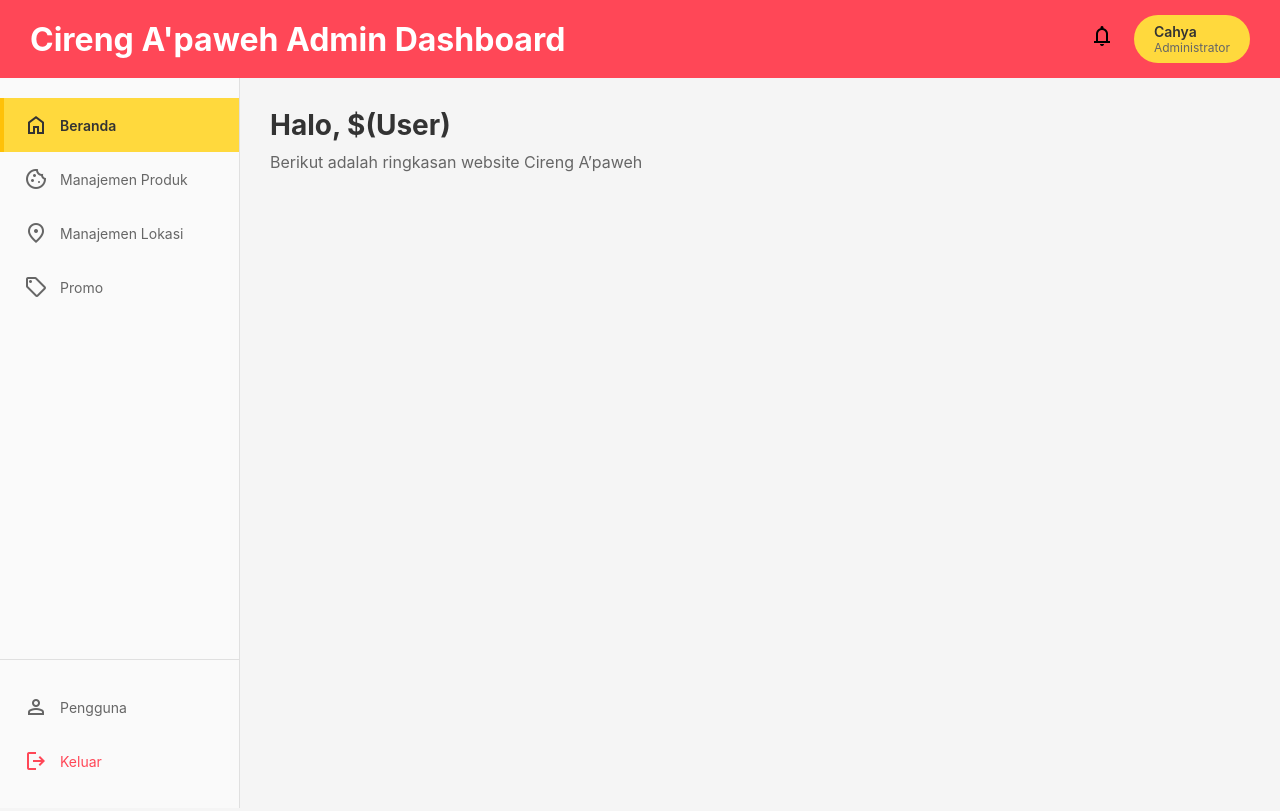
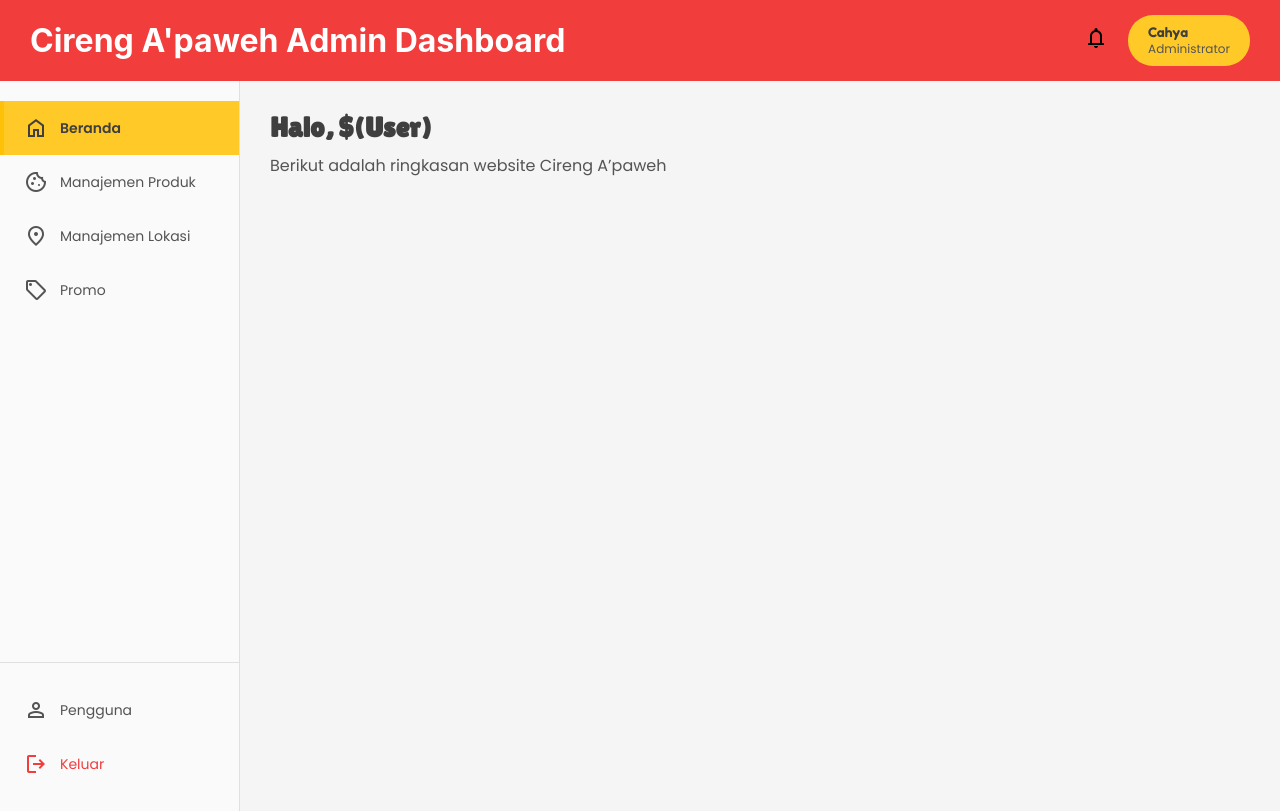
Before and after one commit to Firdiansyahmf/cirengapaweh, a plain HTML site: page html/admin/dashboard.html in a window 1280 px wide. Drawn offline with nearby package versions, Linux system fonts and the light colour scheme.

Commit message:
font family and color

```diff
--- a/css/admin/style.css
+++ b/css/admin/style.css
@@ -6,12 +6,12 @@
 
 body {
     font-family: -apple-system, BlinkMacSystemFont, 'Segoe UI', Roboto, Oxygen, Ubuntu, Cantarell, sans-serif;
-    background-color: #f5f5f5;
+    background-color: #F7FAF9;
 }
 
 /* ====== HEADER ====== */
 .header {
-    background-color: #ff4757;
+    background-color: #F23D3D;
     color: white;
     padding: 15px 30px;
     display: flex;
@@ -25,6 +25,7 @@ body {
 }
 
 .headerTitle {
+    font-family: 'Lilita One', cursive;
     font-size: 24px;
     font-weight: 700;
     letter-spacing: 0.5px;
@@ -55,7 +56,7 @@ body {
 
 /* Profile */
 .profileSection {
-    background-color: #ffd93d;
+    background-color: #FFCA28;
     border-radius: 25px;
     padding: 8px 20px;
     display: flex;
@@ -70,14 +71,16 @@ body {
 }
 
 .profileName {
+    font-family: 'Fredoka', sans-serif;
     font-weight: 600;
-    color: #333;
+    color: #3F3F3F;
     font-size: 14px;
 }
 
 .profileRole {
+    font-family: 'Poppins', sans-serif;
     font-size: 12px;
-    color: #666;
+    color: #545454;
 }
 
 /* ====== CONTAINER ====== */
@@ -116,7 +119,7 @@ body {
     align-items: center;
     gap: 12px;
     padding: 15px 20px;
-    color: #666;
+    color: #545454;
     text-decoration: none;
     transition: all 0.3s ease;
     cursor: pointer;
@@ -125,18 +128,18 @@ body {
 
 .navItem:hover {
     background-color: #f0f0f0;
-    color: #333;
+    color: #3F3F3F;
 }
 
 .navItem.active {
-    background-color: #ffd93d;
-    color: #333;
+    background-color: #FFCA28;
+    color: #3F3F3F;
     border-left-color: #ffc107;
     font-weight: 600;
 }
 
 .navItem.logout {
-    color: #ff4757;
+    color: #F23D3D;
 }
 
 .navItem.logout:hover {
@@ -165,6 +168,7 @@ body {
 }
 
 .navText {
+    font-family: 'Poppins', sans-serif;
     font-size: 14px;
 }
 
@@ -205,14 +209,16 @@ body {
 
 .page h2,
 .pageActive h2 {
-    color: #333;
+    font-family: 'Lilita One', cursive;
+    color: #3F3F3F;
     font-size: 28px;
     margin-bottom: 10px;
 }
 
 .page p,
 .pageActive p {
-    color: #666;
+    font-family: 'Poppins', sans-serif;
+    color: #545454;
     font-size: 16px;
 }
 
--- a/html/admin/dashboard.html
+++ b/html/admin/dashboard.html
@@ -6,6 +6,7 @@
     <title>Cireng A'paweh Admin Dashboard</title>
     <link rel="stylesheet" href="../../css/admin/style.css">
     <link rel="stylesheet" href="https://fonts.googleapis.com/css2?family=Material+Symbols+Outlined:opsz,wght,FILL,GRAD@20..48,100..700,0..1,-50..200" />
+    <link href="https://fonts.googleapis.com/css2?family=Lilita+One&family=Poppins:wght@400;500;600;700&family=Fredoka:wght@400;500;600;700&display=swap" rel="stylesheet">
 </head>
 <body>
     <header class="header">
@@ -25,7 +26,9 @@
         </div>
     </header>
 
+    <!-- CONTAINER -->
     <div class="container">
+        <!-- SIDEBAR -->
         <aside class="sidebar">
             <nav class="navbar">
                 <!-- NAVBAR -->
@@ -60,6 +63,7 @@
             </nav>
         </aside>
 
+        <!-- MAIN -->
         <main class="mainContent">
             <div class="contentArea">
                 <div id="beranda" class="pageActive">
```
